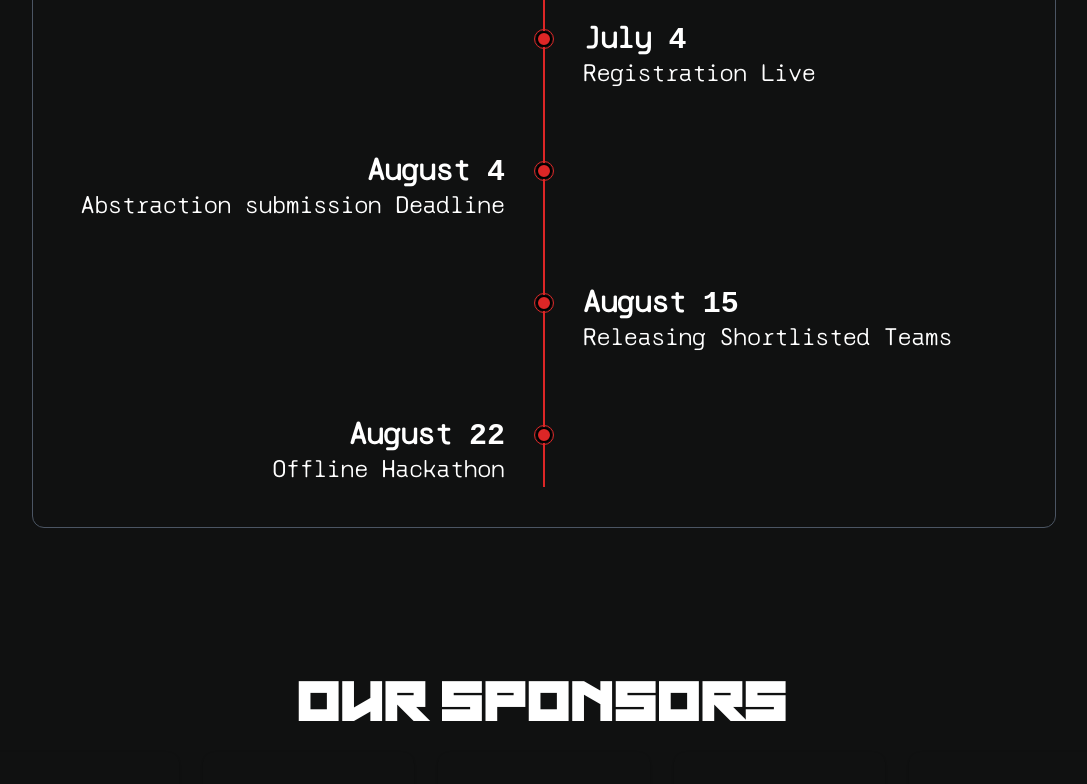
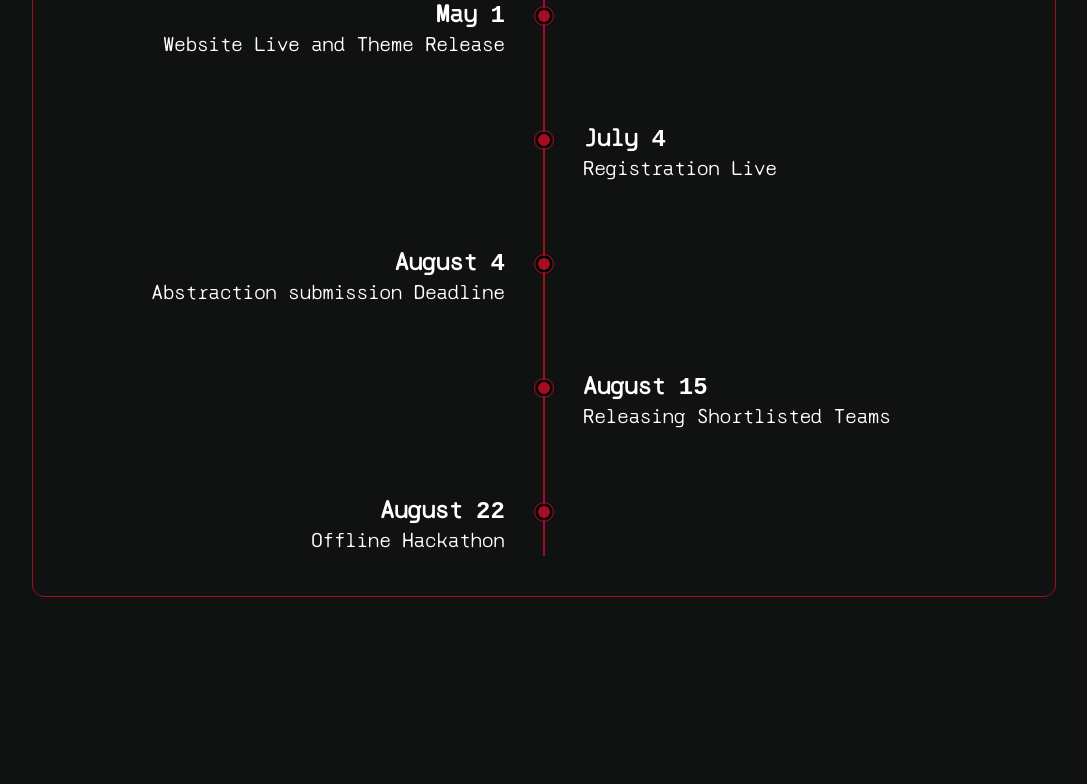
Before and after one commit to FidhaAhamed/hack25, a React (Vite) app: page / in a window 1280 px wide. Shown: the part 2860-3644 px from the top of the page, without its empty margins (96-1183 px from the left). Built offline with nearby package versions, Linux system fonts and the light colour scheme.

Commit message:
few edits

```diff
--- a/src/Components/Heading/Heading.jsx
+++ b/src/Components/Heading/Heading.jsx
@@ -1,7 +1,7 @@
 const Heading = ({ heading }) => {
     return (
       <div className="flex flex-col items-center my-6">
-        <h1 className="font-moonwalkmiss text-white text-2xl sm:text-3xl md:text-4xl lg:text-5xl tracking-wide uppercase text-center">
+        <h1 className="font-moonwalkmiss text-white text-2xl sm:text-3xl md:text-4xl lg:text-5xl tracking-wide uppercase text-center my-16">
           {heading}
         </h1>
       </div>
--- a/src/Pages/Navbar/Navbar.jsx
+++ b/src/Pages/Navbar/Navbar.jsx
@@ -10,31 +10,31 @@ const Navbar = () => {
     <div className="absolute top-8 left-1/2 transform -translate-x-1/2 z-50 bg-black/60 rounded-full px-6 py-2 flex gap-4">
       <button
         onClick={() => handleScroll("home")}
-        className="text-white font-nebula hover:bg-red-700 rounded-full px-4 py-2 transition"
+        className="text-white font-nebula hover:bg-[#A50C20] rounded-full px-4 py-2 transition"
       >
         Home
       </button>
       <button
         onClick={() => handleScroll("about")}
-        className="text-white font-nebula hover:bg-red-700 rounded-full px-4 py-2 transition"
+        className="text-white font-nebula hover:bg-[#A50C20] rounded-full px-4 py-2 transition"
       >
         About
       </button>
       <button
         onClick={() => handleScroll("timeline")}
-        className="text-white font-nebula hover:bg-red-700 rounded-full px-4 py-2 transition"
+        className="text-white font-nebula hover:bg-[#A50C20] rounded-full px-4 py-2 transition"
       >
         Timeline
       </button>
       <button
         onClick={() => handleScroll("sessions")}
-        className="text-white font-nebula hover:bg-red-700 rounded-full px-4 py-2 transition"
+        className="text-white font-nebula hover:bg-[#A50C20] rounded-full px-4 py-2 transition"
       >
         Sessions
       </button>
       <button
         onClick={() => handleScroll("sponsors")}
-        className="text-white font-nebula hover:bg-red-700 rounded-full px-4 py-2 transition"
+        className="text-white font-nebula hover:bg-[#A50C20] rounded-full px-4 py-2 transition"
       >
         Sponsors
       </button>
--- a/src/Pages/Sponsors/Sponsors.jsx
+++ b/src/Pages/Sponsors/Sponsors.jsx
@@ -22,7 +22,8 @@ const sponsors = [
 const Sponsors = () => {
   return (
     <section className="bg-[#101111] py-12 px-4">
-    <Heading heading="OUR SPONSORS"/>
+    <Heading heading="previous SPONSORS"/>
+    <div className="max-w-5xl mx-auto border border-[#A50C20] rounded-xl p-10 relative">
       <div className="grid grid-cols-2 sm:grid-cols-3 md:grid-cols-4 lg:grid-cols-5 gap-6 justify-items-center max-w-6xl mx-auto">
         {sponsors.map((logo, index) => (
           <div
@@ -37,6 +38,7 @@ const Sponsors = () => {
           </div>
         ))}
       </div>
+      </div>
     </section>
   );
 };
--- a/src/Pages/Timeline/Timeline.jsx
+++ b/src/Pages/Timeline/Timeline.jsx
@@ -1,4 +1,5 @@
 import React from "react";
+import Heading from '../../Components/Heading/Heading';
 
 const Timeline = () => {
   return (
@@ -8,25 +9,25 @@ const Timeline = () => {
   className="py-20 px-4 text-white"
 >
 
-      <h2 className="text-center text-[50px] font-moonwalkmiss mb-16">TIMELINE</h2>
+      <Heading heading="timeline" />
 
-      <div className="max-w-5xl mx-auto border border-gray-600 rounded-xl p-10 relative">
+      <div className="max-w-5xl mx-auto border border-[#A50C20] rounded-xl p-10 relative">
         {/* Vertical line */}
-        <div className="absolute top-10 left-1/2 transform -translate-x-1/2 h-[calc(100%-5rem)] w-0.5 bg-red-600 z-0" />
+        <div className="absolute top-10 left-1/2 transform -translate-x-1/2 h-[calc(100%-5rem)] w-0.5 bg-[#A50C20] z-0" />
 
         {/* Timeline Events */}
         <div className="relative z-10 space-y-16">
          {/* 2. July 4 */}
 <div className="flex items-start justify-between text-sm md:text-base">
   <div className="w-1/2 text-right pr-6">
-    <h3 className="font-bold font-csclairemonodrawn text-3xl md:text-3xl">May 1</h3>
-    <p className="font-csclairemonodrawn text-lg md:text-2xl font-light">
+    <h3 className="font-bold font-csclairemonodrawn text-2xl md:text-2xl">May 1</h3>
+    <p className="font-csclairemonodrawn text-lg md:text-xl font-light">
       Website Live and Theme Release
     </p>
   </div>
    <div className="relative flex items-center justify-center w-8 h-8">
-  <div className="absolute w-5 h-5 rounded-full border border-red-600"></div>
-  <div className="w-4 h-4 bg-red-600 rounded-full border-2 border-black z-10"></div>
+  <div className="absolute w-5 h-5 rounded-full border border-[#A50C20]"></div>
+  <div className="w-4 h-4 bg-[#A50C20] rounded-full border-2 border-black z-10"></div>
 </div>
   <div className="w-1/2" />
 </div>
@@ -35,14 +36,14 @@ const Timeline = () => {
 <div className="flex items-start justify-between text-sm md:text-base">
   <div className="w-1/2" />
   <div className="relative flex items-center justify-center w-8 h-8">
-  <div className="absolute w-5 h-5 rounded-full border border-red-600"></div>
-  <div className="w-4 h-4 bg-red-600 rounded-full border-2 border-black z-10"></div>
+  <div className="absolute w-5 h-5 rounded-full border border-[#A50C20]"></div>
+  <div className="w-4 h-4 bg-[#A50C20] rounded-full border-2 border-black z-10"></div>
 </div>
 
 
   <div className="w-1/2 text-left pl-6">
-    <h3 className="font-bold font-csclairemonodrawn text-3xl md:text-3xl">July 4</h3>
-    <p className="font-csclairemonodrawn text-lg md:text-2xl font-light">
+    <h3 className="font-bold font-csclairemonodrawn text-2xl md:text-2xl">July 4</h3>
+    <p className="font-csclairemonodrawn text-lg md:text-xl font-light">
       Registration Live
     </p>
   </div>
@@ -53,14 +54,14 @@ const Timeline = () => {
           {/* 3. August 4 */}
   <div className="flex items-start justify-between text-sm md:text-base">
   <div className="w-1/2 text-right pr-6">
-    <h3 className="font-bold font-csclairemonodrawn text-3xl md:text-3xl">August 4</h3>
-    <p className="font-csclairemonodrawn text-lg md:text-2xl font-light">
+    <h3 className="font-bold font-csclairemonodrawn text-2xl md:text-2xl">August 4</h3>
+    <p className="font-csclairemonodrawn text-lg md:text-xl font-light">
       Abstraction submission Deadline
     </p>
   </div>
   <div className="relative flex items-center justify-center w-8 h-8">
-  <div className="absolute w-5 h-5 rounded-full border border-red-600"></div>
-  <div className="w-4 h-4 bg-red-600 rounded-full border-2 border-black z-10"></div>
+  <div className="absolute w-5 h-5 rounded-full border border-[#A50C20]"></div>
+  <div className="w-4 h-4 bg-[#A50C20] rounded-full border-2 border-black z-10"></div>
 </div>
   <div className="w-1/2" />
 </div>
@@ -70,12 +71,12 @@ const Timeline = () => {
   <div className="w-1/2" />
 
    <div className="relative flex items-center justify-center w-8 h-8">
-  <div className="absolute w-5 h-5 rounded-full border border-red-600"></div>
-  <div className="w-4 h-4 bg-red-600 rounded-full border-2 border-black z-10"></div>
+  <div className="absolute w-5 h-5 rounded-full border border-[#A50C20]"></div>
+  <div className="w-4 h-4 bg-[#A50C20] rounded-full border-2 border-black z-10"></div>
 </div>
   <div className="w-1/2 text-left pl-6">
-    <h3 className="font-bold font-csclairemonodrawn text-3xl md:text-3xl">August 15</h3>
-    <p className="font-csclairemonodrawn text-lg md:text-2xl font-light">
+    <h3 className="font-bold font-csclairemonodrawn text-2xl md:text-2xl">August 15</h3>
+    <p className="font-csclairemonodrawn text-lg md:text-xl font-light">
       Releasing Shortlisted Teams
     </p>
   </div>
@@ -85,14 +86,14 @@ const Timeline = () => {
           <div className="flex items-start justify-between text-sm md:text-base">
 
   <div className="w-1/2 text-right pr-6">
-    <h3 className="font-bold font-csclairemonodrawn text-3xl md:text-3xl">August 22</h3>
-    <p className="font-csclairemonodrawn text-lg md:text-2xl font-light">
+    <h3 className="font-bold font-csclairemonodrawn text-2xl md:text-2xl">August 22</h3>
+    <p className="font-csclairemonodrawn text-lg md:text-xl font-light">
       Offline Hackathon
     </p>
   </div>
    <div className="relative flex items-center justify-center w-8 h-8">
-  <div className="absolute w-5 h-5 rounded-full border border-red-600"></div>
-  <div className="w-4 h-4 bg-red-600 rounded-full border-2 border-black z-10"></div>
+  <div className="absolute w-5 h-5 rounded-full border border-[#A50C20]"></div>
+  <div className="w-4 h-4 bg-[#A50C20] rounded-full border-2 border-black z-10"></div>
 </div>
   <div className="w-1/2" />
 </div>
--- a/src/Pages/Tracks/Tracks.jsx
+++ b/src/Pages/Tracks/Tracks.jsx
@@ -44,7 +44,7 @@ export default function Tracks() {
     <section id='tracks'>
     <div className="bg-[#101111] text-white py-6 px-4 min-h-[80vh]">
         <Heading heading="OUR TRACKS" />
-      <div className="flex flex-col gap-6 max-w-6xl mx-auto w-full my-16">
+      <div className="flex flex-col gap-6 max-w-6xl mx-auto w-full ">
         {/* First row */}
         <div className="flex flex-col md:flex-row gap-6 justify-center w-full">
           {[0, 1].map((i) => (
--- a/src/index.css
+++ b/src/index.css
@@ -27,7 +27,6 @@ body {
   overflow-x: hidden;
 }
 
-
 html {
   scroll-behavior: smooth;
 }
```
